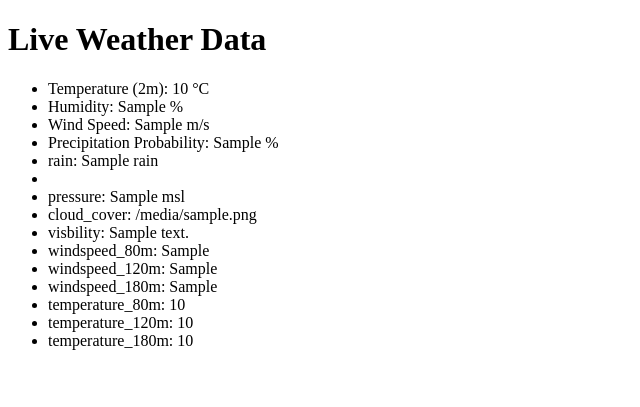
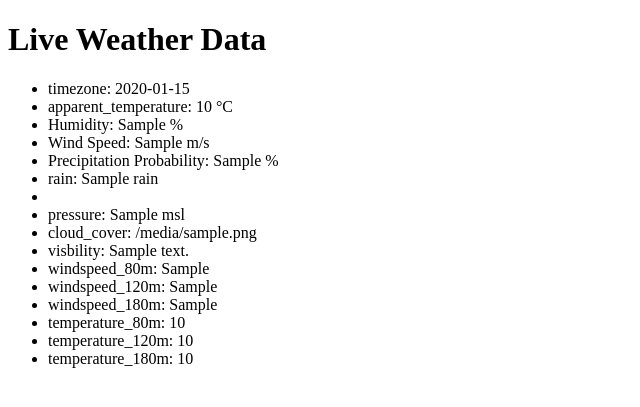
Before and after one commit to Fatima1017/MLOps, a Flask app: template templates/dashboard.html in a window 1280 px wide. Shown: the top 407 px of the page, without its empty margins (0-640 px from the left). Run offline with Flask 3, Linux system fonts and the light colour scheme; the template is opened without the code that fills it: most values are stand-ins (such as "Sample title", 1, 10 or a date in 2020); parts of the project's set-up code (start-up, migrations or seed data) failed here and were passed over.

Commit message:
sixth commit

```diff
--- a/templates/dashboard.html
+++ b/templates/dashboard.html
@@ -8,7 +8,9 @@
 <body>
     <h1>Live Weather Data</h1>
     <ul>
-        <li>Temperature (2m): {{ live_data.temperature_2m }} °C</li>
+
+        <li>timezone: {{live_data.timezone}}</li>
+        <li>apparent_temperature: {{ live_data.apparent_temperature }} °C</li>
         <li>Humidity: {{ live_data.relative_humidity_2m }} %</li>
         <li>Wind Speed: {{ live_data.wind_speed_10m }} m/s</li>
         <li>Precipitation Probability: {{ live_data.precipitation_probability }} %</li>
--- a/templates/result.html
+++ b/templates/result.html
@@ -8,8 +8,8 @@
 <body>
     <h1>Enter Weather Data</h1>
     <form action="/predict" method="POST">
-        <label>Temperature (2m):</label>
-        <input type="number" step="0.01" name="temperature_2m"><br><br>
+        <label>apparent_temperature</label>
+        <input type="number" step="0.01" name="apparent_temperature"><br><br>
 
         <label>Humidity (2m):</label>
         <input type="number" step="0.01" name="relative_humidity_2m"><br><br>
```
